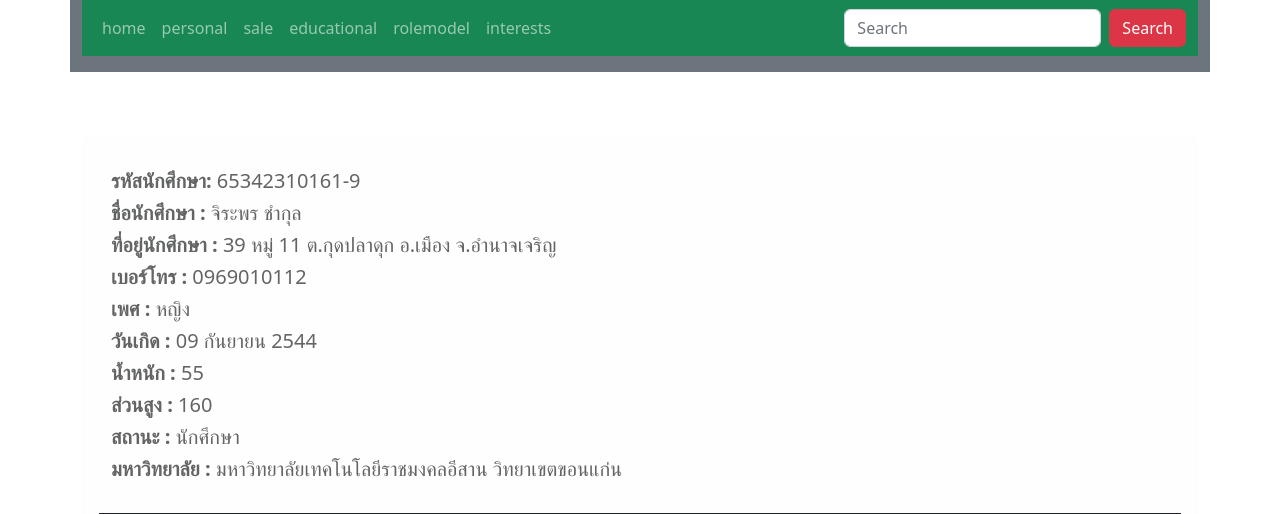
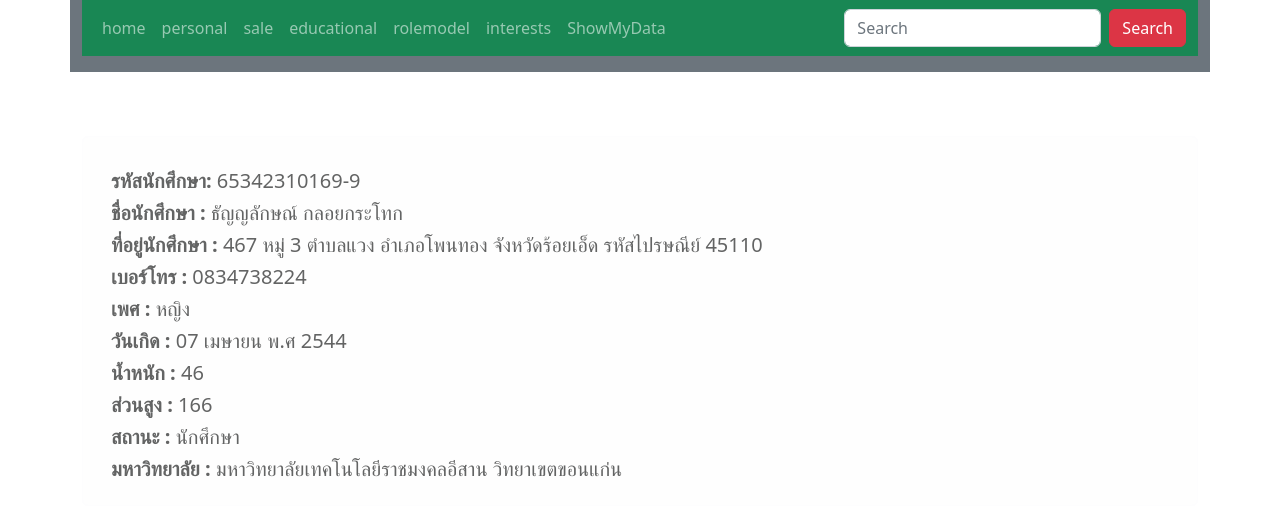
Before and after one commit to TanyalakKloy/djangoProj0169, a Django app: page /showMyData in a window 1280 px wide. Shown: the top 514 px of the page. Run offline with Django 4.2, Linux system fonts and the light colour scheme.

Commit message:
commit 25/01/66

```diff
--- a/profileapp/urls.py
+++ b/profileapp/urls.py
@@ -1,6 +1,6 @@
 from django.urls import path
 from profileapp import views
-from django.http import HttpRequest
+
 
 
 urlpatterns = [
--- a/profileapp/views.py
+++ b/profileapp/views.py
@@ -20,38 +20,38 @@ def rolemodel(request):
     return render(request, 'rolemodel.html')
 
 def showMyData(request):
-    showID = '65342310161-9'
-    showName = "จิระพร  ชำกุล"
-    showAddress = "39 หมู่ 11 ต.กุดปลาดุก อ.เมือง จ.อำนาจเจริญ"
-    showtel = "0969010112"
+    showID = '65342310169-9'
+    showName = "ธัญญลักษณ์ กลอยกระโทก"
+    showAddress = "467 หมู่ 3 ตำบลแวง อำเภอโพนทอง จังหวัดร้อยเอ็ด รหัสไปรษณีย์ 45110"
+    showtel = "0834738224"
     showgender = "หญิง"
-    showBirthday = "09 กันยายน 2544"
-    showWeight = 55
-    showHeight = 160
+    showBirthday = "07 เมษายน พ.ศ 2544"
+    showWeight = 46
+    showHeight = 166
     showstatus = "นักศึกษา"
     showSchool = "มหาวิทยาลัยเทคโนโลยีราชมงคลอีสาน วิทยาเขตขอนแก่น"
 
     products = []
 
-    product =['vans',3500.00,'../../static/images/vans.png']
+    product =['Daniel Wellington',5150.00,'../../static/images/w011.jpg']
     products.append(product)
-    product =['Converse', 3400.00,'../../static/images/conver.png']
+    product =['GUESS', 5900.00,'../../static/images/w022.jpg']
     products.append(product)
-    product =['Nike',3500.00,'../../static/images/nike.png']
+    product =['CASIO',4700.00,'../../static/images/w033.jpg']
     products.append(product)
-    product =['Adidas',1650.00,'../../static/images/adidas.png']
+    product =['MICHAEL KORS',8500.00,'../../static/images/w044.jpg']
     products.append(product)
-    product =['keds', 3210.00,'../../static/images/kede.png']
+    product =['COACH', 9400.00,'../../static/images/w055.jpg']
     products.append(product)
-    product = [ 'puna', 2500.00,'../../static/images/puma.png']
+    product = ['TOMMY HILFIGER', 8900.00,'../../static/images/w066.jpg']
     products.append(product)
-    product = ['New balance', 1600.00,'../../static/images/new.png']
+    product = ['Calvin Klein', 8600.00,'../../static/images/w077.jpg']
     products.append(product)
-    product = [ 'onitsuka', 3150.00,'../../static/images/oski.png']
+    product = ['Burberry', 12640.00,'../../static/images/w088.jpg']
     products.append(product)
-    product = [ 'Reebok', 999.00,'../../static/images/rebook.png']
+    product = ['Gucci', 44000.00,'../../static/images/w099.jpg']
     products.append(product)
-    product = [ 'lacoste', 1900.00,'../../static/images/จระเข้.png']
+    product = ['BABY-G', 4700.00,'../../static/images/w010.jpg']
     products.append(product)
 
     context = {'showID':showID,'showName':showName,'showAddress':showAddress,'showtel':showtel,
--- a/templates/header.html
+++ b/templates/header.html
@@ -26,6 +26,9 @@
                  <li class="nav-item">
                     <a class="nav-link" href="{% url 'interests' %}">interests</a>
                 </li>
+                <li class="nav-item">
+                    <a class="nav-link" href="{% url 'showMyData' %}">ShowMyData</a>
+                </li>
             </ul>
             <form class="d-flex">
                 <input class="form-control me-2" type="text" placeholder="Search">
--- a/templates/showMyData.html
+++ b/templates/showMyData.html
@@ -4,7 +4,6 @@
 {% block content %}
 
     <p></p>
-
     <br>&nbsp;&nbsp;&nbsp;&nbsp;&nbsp;&nbsp;&nbsp;
     <div class="alert alert-light">
     <strong></strong>
@@ -20,10 +19,10 @@
         <h5><b>ส่วนสูง :</b> {{ showHeight }}</h5>
         <h5><b>สถานะ :</b> {{ showstatus }}</h5>
         <h5><b>มหาวิทยาลัย :</b> {{ showSchool }}</h5>
-    </div>
+    </div></div>
 
     <div class='card-img-top'>
-    <table class="table table-dark table-hover">
+    <table class="table table-warning table-hover">
         <tr class="text-center text-warning">
             <td><b>Product Name </b></td>
             <td><b>Product Price </b></td>
@@ -34,7 +33,7 @@
         {% for product in products %}
             <tr>
                 <td>{{ product.0 }}</td>
-                <td class="text-center text-info">{{ product.1 }}</td>
+                <td class="text-center text-dark">{{ product.1 }}</td>
                 <td class="text-center text-warning"><img class="img img-thumbnail" src="{{ product.2 }}"></td>
 
             </tr>{% endfor %}
```
Also changed, not shown: templates/personal.html (+12 -0 lines).
